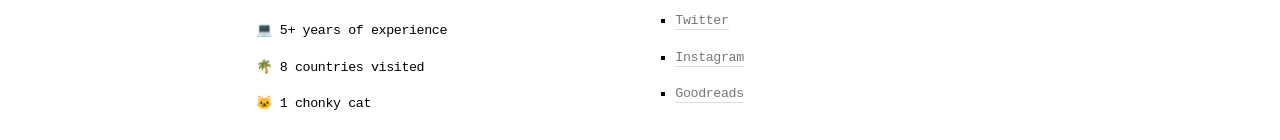
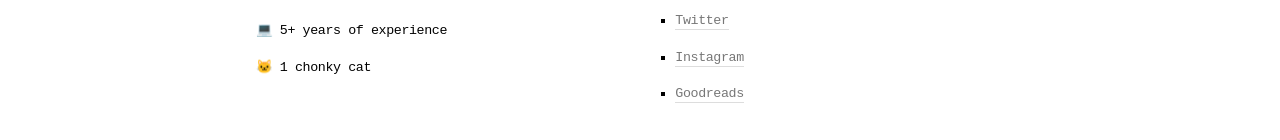
Before and after one commit to hannahkan/hannahkan.github.io, a plain HTML site: page index.html in a window 1280 px wide. Shown: the part 794-934 px from the top of the page. Drawn offline with Linux system fonts and the light colour scheme; a web font is replaced by a local one.

Commit message:
updated stats

```diff
--- a/index.html
+++ b/index.html
@@ -31,7 +31,6 @@
 				<li>📍 New York, NY</li>
 				<li>🏠 Los Angeles, CA</li>
 				<li>💻 5+ years of experience</li>
-				<li>🌴 8 countries visited</li>
 				<li>🐱 1 chonky cat</li>
 			</ul>
 		</section>
```
